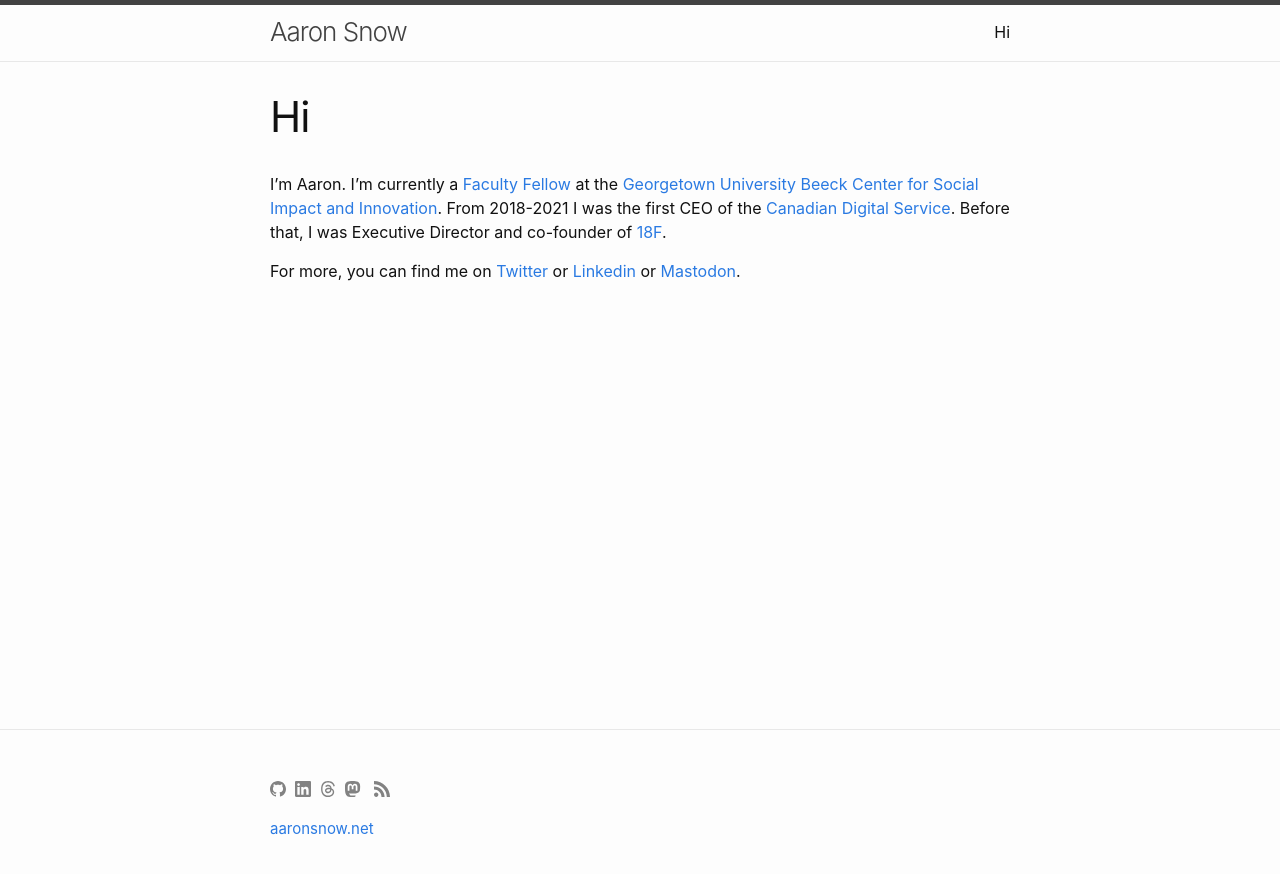
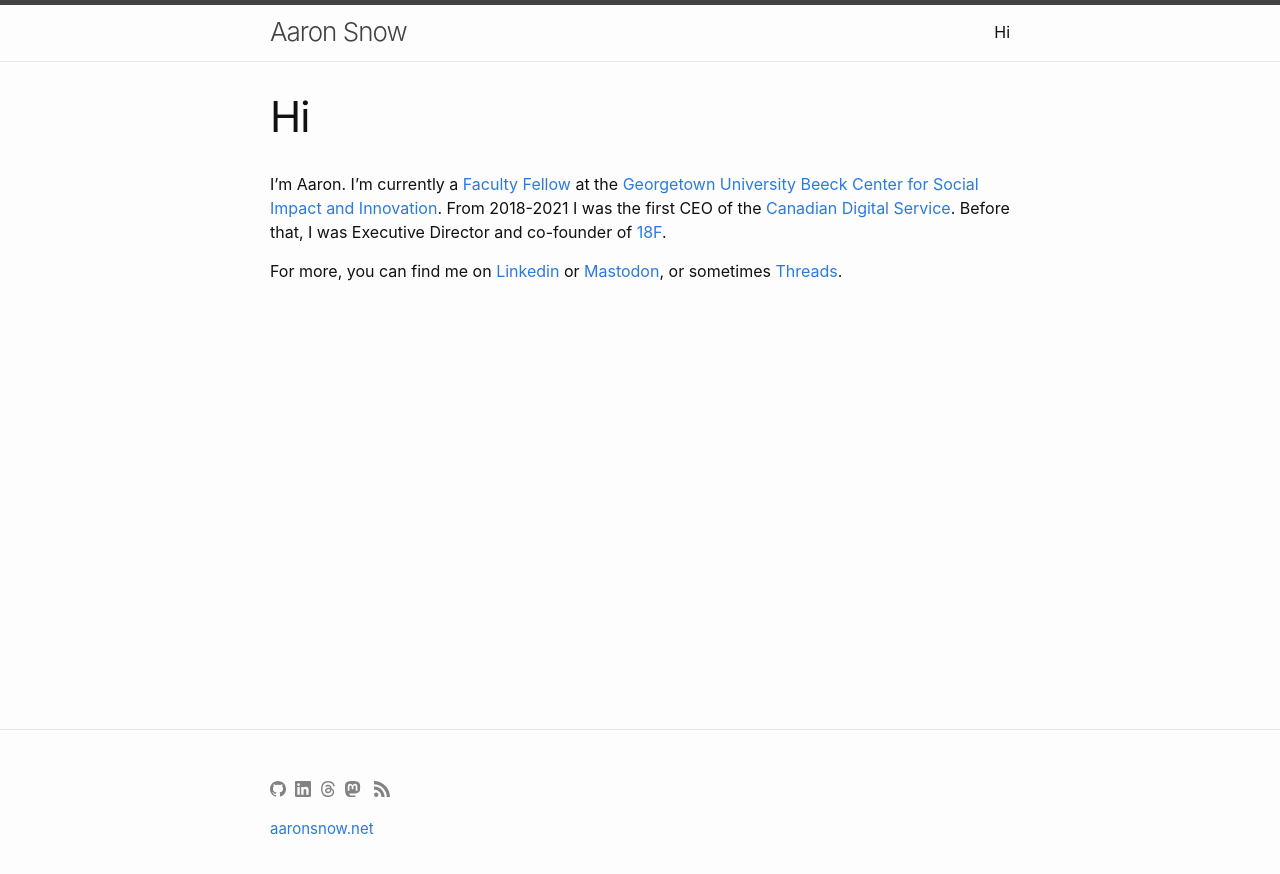
Before and after one commit to aaronsnow/aaronsnow.github.io, a Jekyll site: the page built from hi.md, in a window 1280 px wide. Shown: the top 874 px of the page. Built offline with Jekyll 4.4.1, drawn with Linux system fonts in a browser that asks for light colours.

Commit message:
Update hi.md

```diff
--- a/hi.md
+++ b/hi.md
@@ -9,4 +9,4 @@
 From 2018-2021 I was the first CEO of the [Canadian Digital Service](https://digital.canada.ca).
 Before that, I was Executive Director and co-founder of [18F](https://18f.gsa.gov).
 
-For more, you can find me on [Twitter](https://twitter.com/aaronsnow) or [Linkedin](https://linkedin.com/in/aaronsnow) or [Mastodon](https://mastodon.social/@aaronsnow).
+For more, you can find me on [Linkedin](https://linkedin.com/in/aaronsnow) or [Mastodon](https://mastodon.social/@aaronsnow), or sometimes [Threads](https://threads.net/aaronfromcleveland).
```
